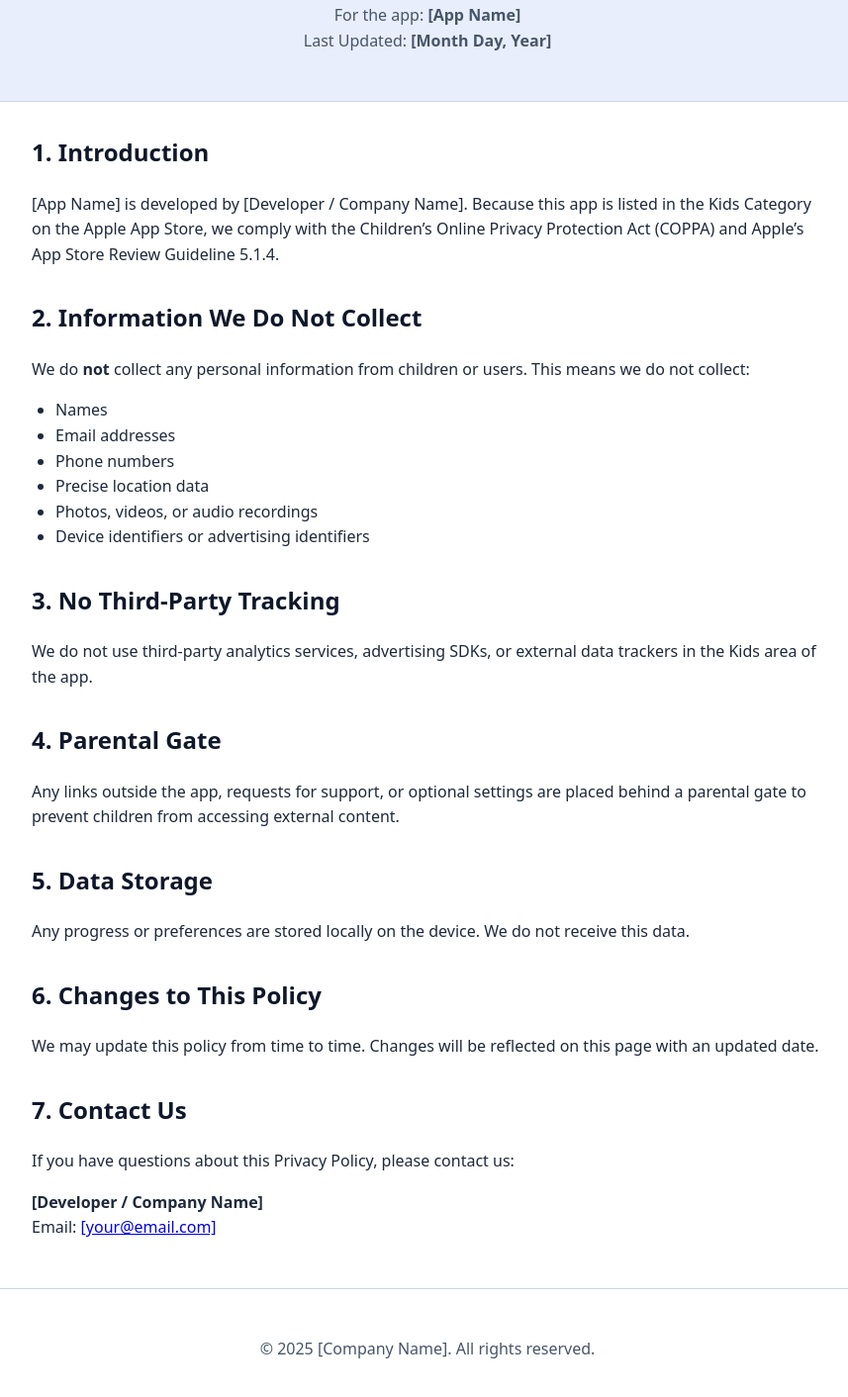
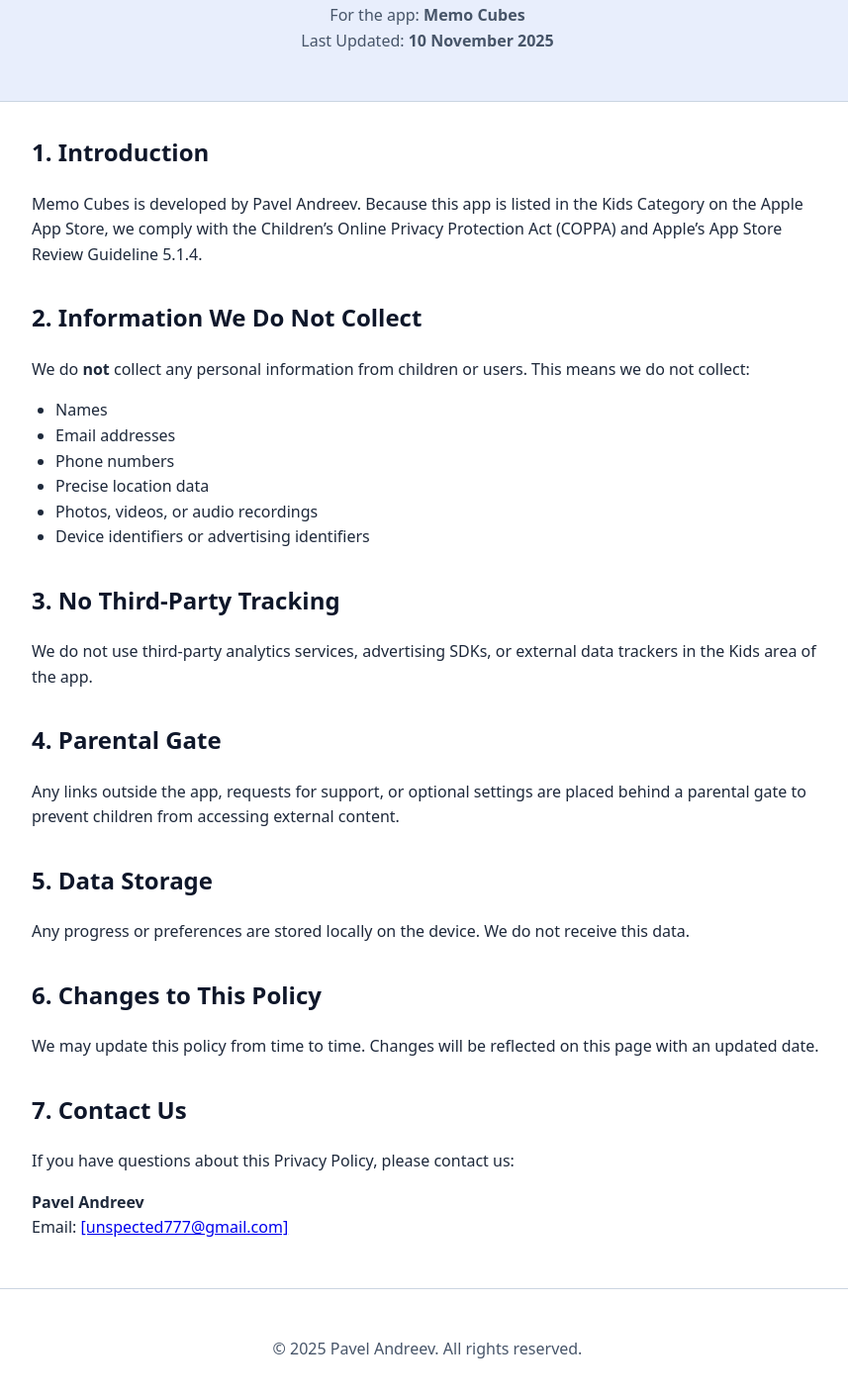
Before and after one commit to Unspected/Privacy_policy_MemoCubes, a plain HTML site: page index.html in a window 1280 px wide. Shown: the part 88-1500 px from the top of the page at 99% size, without its empty margins (208-1065 px from the left). Drawn offline with Linux system fonts and the light colour scheme.

Commit message:
third commit

```diff
--- a/index.html
+++ b/index.html
@@ -10,14 +10,14 @@
 
 <header>
   <h1>Privacy Policy</h1>
-  <p class="subtitle">For the app: <strong>[App Name]</strong><br>
-  Last Updated: <strong>[Month Day, Year]</strong></p>
+  <p class="subtitle">For the app: <strong>Memo Cubes</strong><br>
+  Last Updated: <strong>10 November 2025</strong></p>
 </header>
 
 <main>
 
   <h2>1. Introduction</h2>
-  <p>[App Name] is developed by [Developer / Company Name]. Because this app is listed in the Kids Category on the Apple App Store, we comply with the Children’s Online Privacy Protection Act (COPPA) and Apple’s App Store Review Guideline 5.1.4.</p>
+  <p>Memo Cubes is developed by Pavel Andreev. Because this app is listed in the Kids Category on the Apple App Store, we comply with the Children’s Online Privacy Protection Act (COPPA) and Apple’s App Store Review Guideline 5.1.4.</p>
 
   <h2>2. Information We Do Not Collect</h2>
   <p>We do <strong>not</strong> collect any personal information from children or users. This means we do not collect:</p>
@@ -54,14 +54,14 @@
   </p>
 
   <address>
-    <strong>[Developer / Company Name]</strong><br>
-    Email: <a href="mailto:[your@email.com]">[your@email.com]</a>
+    <strong>Pavel Andreev</strong><br>
+    Email: <a href="mailto:[unspected77@gmail.com]">[unspected777@gmail.com]</a>
   </address>
 
 </main>
 
 <footer>
-  <p>© <span id="year"></span> [Company Name]. All rights reserved.</p>
+  <p>© <span id="year"></span> Pavel Andreev. All rights reserved.</p>
 </footer>
 
 <script>
```
